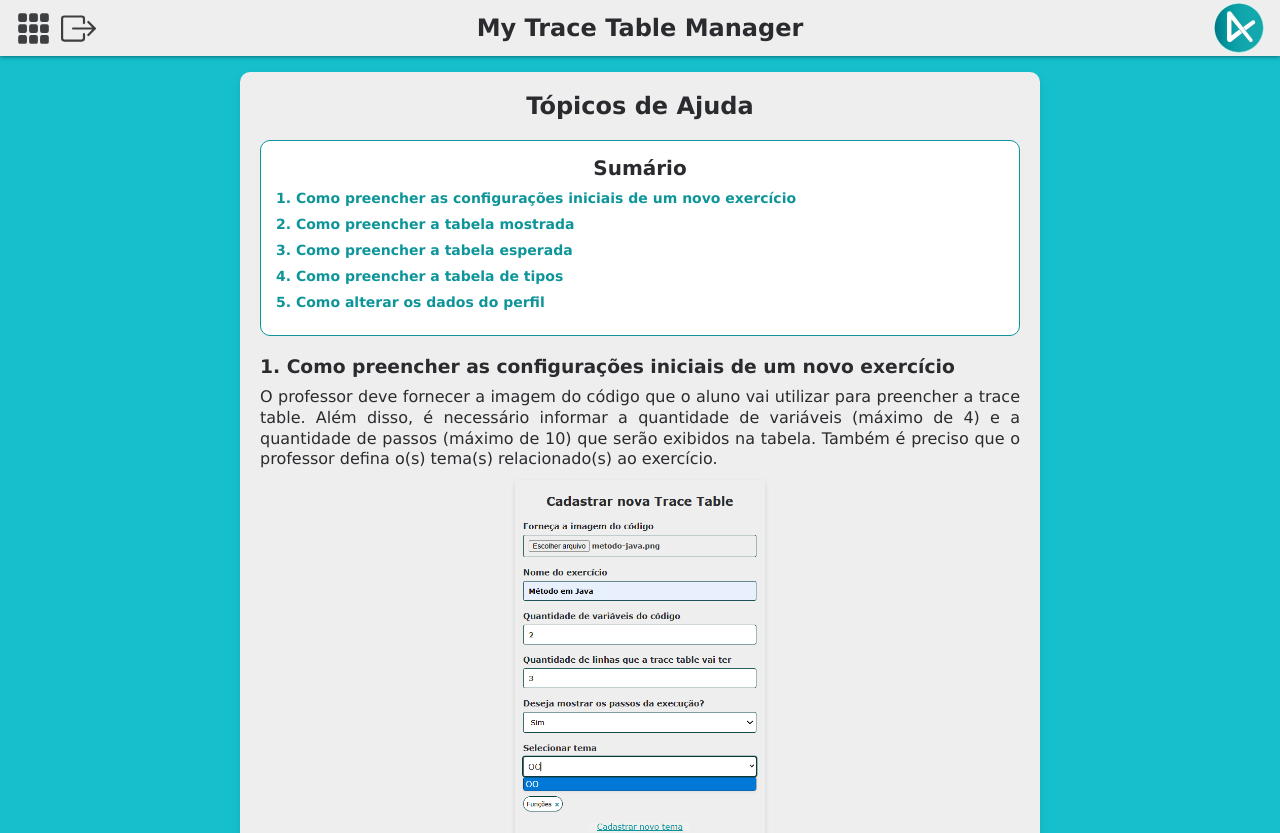
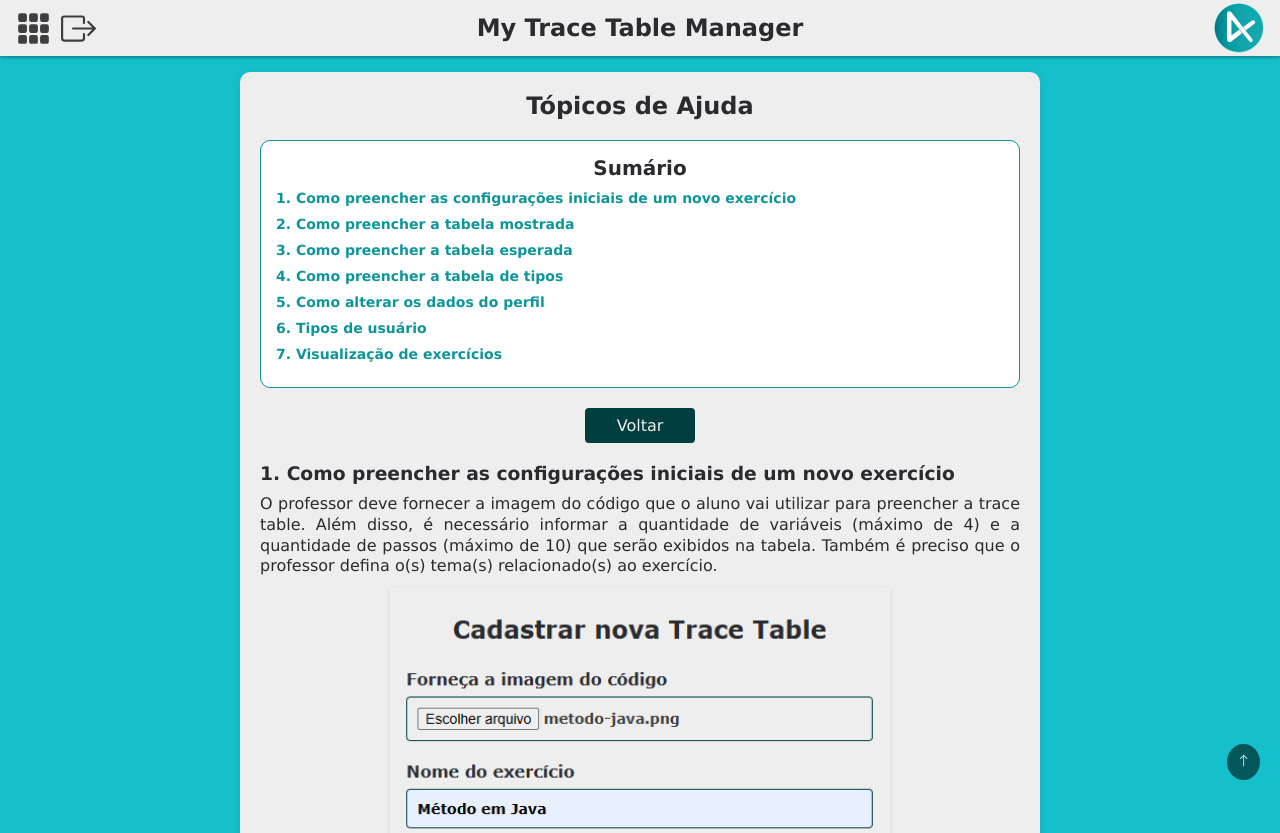
Before and after one commit to a4s-ufpb/My-Trace-Table-Manager, a React (Vite) app: page /#/help-page in a window 1280 px wide. Shown: the top 833 px of the page. Built offline with nearby package versions, Linux system fonts and the light colour scheme.

Commit message:
Feat: adicionando mais tópicos de ajuda e incluindo botão para voltar ao topo da página

```diff
--- a/src/components/HelpSection/styles.module.css
+++ b/src/components/HelpSection/styles.module.css
@@ -20,14 +20,14 @@
 
 .imagesContainer {
     display: flex;
-    justify-content: center;
-    flex-wrap: wrap;
+    flex-direction: column;
+    align-items: center;
     gap: 16px;
     margin-top: 10px;
 }
 
 .image {
-    max-width: 250px;
+    max-width: 500px;
     width: 100%;
     height: auto;
     border-radius: 3px;
--- a/src/routes/HelpPage/index.jsx
+++ b/src/routes/HelpPage/index.jsx
@@ -7,8 +7,18 @@ import shownTableImage from "../../assets/help/shown-table.png";
 import expectedTableImage from "../../assets/help/expected-table.png";
 import typeTableImage from "../../assets/help/type-table.png";
 import editProfileImage from "../../assets/help/edit-profile.png";
+import listExercisesImage from "../../assets/help/list-exercises.png";
+import { BsArrowUp } from "react-icons/bs";
+import { useNavigate } from "react-router-dom";
 
 export default function HelpPage() {
+
+    const navigate = useNavigate();
+
+    function scrollToTop() {
+        window.scrollTo({ top: 0, behavior: "smooth" });
+    }
+
     return (
         <div className="background">
             <div className={styles.wrapper}>
@@ -22,8 +32,14 @@ export default function HelpPage() {
                         <li><Link to="expected-table" smooth={true} duration={500}>Como preencher a tabela esperada</Link></li>
                         <li><Link to="type-table" smooth={true} duration={500}>Como preencher a tabela de tipos</Link></li>
                         <li><Link to="edit-profile" smooth={true} duration={500}>Como alterar os dados do perfil</Link></li>
+                        <li><Link to="role" smooth={true} duration={500}>Tipos de usuário</Link></li>
+                        <li><Link to="list-exercises" smooth={true} duration={500}>Visualização de exercícios</Link></li>
                     </ol>
                 </nav>
+
+                <div className="btn-container">
+                    <button type="button" onClick={() => navigate("/")} className="btn">Voltar</button>
+                </div>
 
                 <HelpSection
                     sectionId="initial-settings"
@@ -75,7 +91,7 @@ export default function HelpPage() {
                     }
                     images={[
                         { src: expectedTableImage, alt: "Imagem de exemplo de tabela esperada" },
-                        { src: typeTableImage, alt: "Imagem de exemplo de tabela de tipos"}
+                        { src: typeTableImage, alt: "Imagem de exemplo de tabela de tipos" }
                     ]}
                 />
 
@@ -89,7 +105,32 @@ export default function HelpPage() {
                     }
                     images={{ src: editProfileImage, alt: "Imagem de exemplo de edição de perfil" }}
                 />
+
+                <HelpSection
+                    sectionId="role"
+                    title="6. Tipos de usuário"
+                    text={
+                        <>
+                            O sistema possui dois tipos de usuários: <strong>Usuário Padrão</strong> e <strong>Administrador</strong>. O Usuário Padrão pode criar, editar e visualizar seus exercícios, pode também criar temas e editar seu perfil. Já o Administrador tem acesso a todas as funcionalidades do Usuário Padrão, além de poder gerenciar todos os usuários.
+                        </>
+                    }
+                />
+
+                <HelpSection
+                    sectionId="list-exercises"
+                    title="6. Visualização de exercícios"
+                    text={
+                        <>
+                            O professor pode visualizar todos os seus exercícios organizados por temas, facilitando a busca. Além disso, é possível apagar exercícios que não são mais necessários e realizar outras ações de gerenciamento ao clicar em "ver" no exercício desejado.
+                        </>
+                    }
+                    images={{ src: listExercisesImage, alt: "Imagem de exemplo de lista de exercícios" }}
+                />
             </div>
+
+            <button onClick={scrollToTop} className={styles.scrollToTop}>
+                <BsArrowUp />
+            </button>
         </div>
     )
 }
--- a/src/routes/HelpPage/styles.module.css
+++ b/src/routes/HelpPage/styles.module.css
@@ -48,6 +48,25 @@
 
 .content {
     text-align: left;
+}
+
+.scrollToTop {
+    position: fixed;
+    bottom: 20px;
+    right: 20px;
+    background-color: var(--primary-green);
+    color: #fff;
+    border: none;
+    border-radius: 50%;
+    padding: 10px;
+    cursor: pointer;
+    opacity: 0.8;
+    transition: opacity 0.3s ease;
+    z-index: 1000;
+}
+
+.scrollToTop:hover {
+    opacity: 1;
 }
 
 @media (max-width: 1025px) {
```
Also changed, not shown: src/assets/help/list-exercises.png (added).
